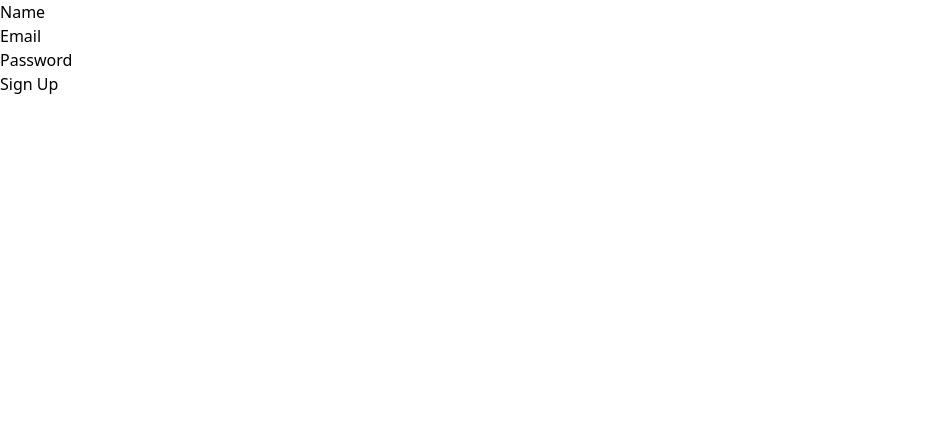
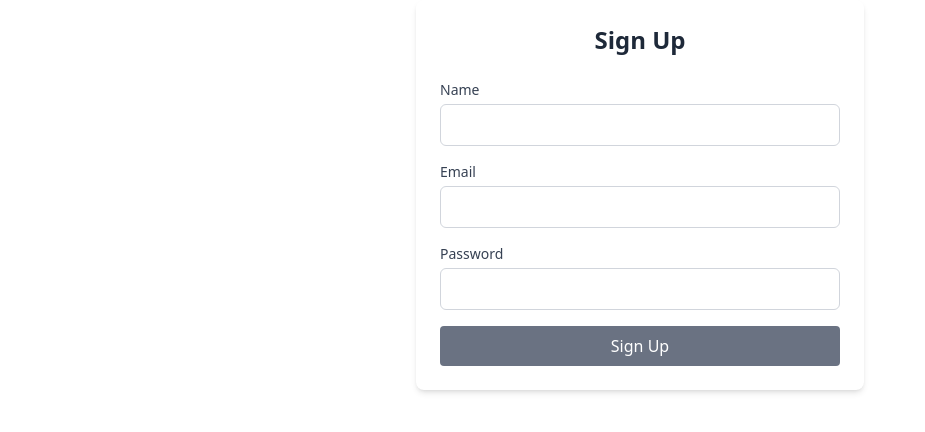
Before and after one commit to KrishPatel101010/Task-Management, a React (Vite) app in the folder client/: page /sign-up in a window 1280 px wide. Shown: the top 432 px of the page, without its empty margins (0-925 px from the left). Built offline with nearby package versions, Linux system fonts and the light colour scheme; no server answers.

Commit message:
Add reusable UI components

```diff
--- /dev/null
+++ b/client/src/components/Alert.tsx
@@ -0,0 +1,22 @@
+import React from "react";
+
+interface AlertProps {
+  type: "success" | "error" | "info";
+  message: string;
+}
+
+const Alert: React.FC<AlertProps> = ({ type, message }) => {
+  const alertClasses = {
+    success: "bg-green-100 text-green-700 border-green-500",
+    error: "bg-red-100 text-red-700 border-red-500",
+    info: "bg-blue-100 text-blue-700 border-blue-500",
+  };
+
+  return (
+    <div className={`p-3 rounded-md border-l-4 ${alertClasses[type]}`}>
+      {message}
+    </div>
+  );
+};
+
+export default Alert;
--- /dev/null
+++ b/client/src/components/Button.tsx
@@ -0,0 +1,33 @@
+import React from "react";
+
+interface ButtonProps extends React.ButtonHTMLAttributes<HTMLButtonElement> {
+  variant?: "primary" | "secondary" | "danger";
+  children: React.ReactNode;
+}
+
+const Button: React.FC<ButtonProps> = ({
+  variant = "primary",
+  children,
+  className = "",
+  ...props
+}) => {
+  const baseClasses =
+    "px-4 py-2 rounded transition-colors font-medium focus:outline-none focus:ring-2";
+
+  const variantClasses = {
+    primary: "bg-blue-500 hover:bg-blue-600 text-white focus:ring-blue-500",
+    secondary: "bg-gray-500 hover:bg-gray-600 text-white focus:ring-gray-500",
+    danger: "bg-red-500 hover:bg-red-600 text-white focus:ring-red-500",
+  };
+
+  return (
+    <button
+      className={`${baseClasses} ${variantClasses[variant]} ${className}`}
+      {...props}
+    >
+      {children}
+    </button>
+  );
+};
+
+export default Button;
--- /dev/null
+++ b/client/src/components/Card.tsx
@@ -0,0 +1,16 @@
+import React from "react";
+
+interface CardProps {
+  children: React.ReactNode;
+  className?: string;
+}
+
+const Card: React.FC<CardProps> = ({ children, className = "" }) => {
+  return (
+    <div className={`bg-white shadow-md rounded-lg p-6 ${className}`}>
+      {children}
+    </div>
+  );
+};
+
+export default Card;
--- /dev/null
+++ b/client/src/components/Input.tsx
@@ -0,0 +1,23 @@
+import React from "react";
+
+interface InputProps extends React.InputHTMLAttributes<HTMLInputElement> {
+  label?: string;
+}
+
+const Input: React.FC<InputProps> = ({ label, className = "", ...props }) => {
+  const inputClasses =
+    "w-full p-2 border border-gray-300 rounded-md focus:outline-none focus:ring-2 focus:ring-blue-500";
+
+  return (
+    <div className="mb-4">
+      {label && (
+        <label className="block text-sm font-medium text-gray-700 mb-1">
+          {label}
+        </label>
+      )}
+      <input className={`${inputClasses} ${className}`} {...props} />
+    </div>
+  );
+};
+
+export default Input;
--- /dev/null
+++ b/client/src/components/Select.tsx
@@ -0,0 +1,35 @@
+import React from "react";
+
+interface SelectProps extends React.SelectHTMLAttributes<HTMLSelectElement> {
+  label?: string;
+  options: { value: string; label: string }[];
+}
+
+const Select: React.FC<SelectProps> = ({
+  label,
+  options,
+  className = "",
+  ...props
+}) => {
+  const selectClasses =
+    "w-full p-2 border border-gray-300 rounded-md focus:outline-none focus:ring-2 focus:ring-blue-500";
+
+  return (
+    <div className="mb-4">
+      {label && (
+        <label className="block text-sm font-medium text-gray-700 mb-1">
+          {label}
+        </label>
+      )}
+      <select className={`${selectClasses} ${className}`} {...props}>
+        {options.map((option) => (
+          <option key={option.value} value={option.value}>
+            {option.label}
+          </option>
+        ))}
+      </select>
+    </div>
+  );
+};
+
+export default Select;
--- /dev/null
+++ b/client/src/components/TaskItem.tsx
@@ -0,0 +1,42 @@
+import React from "react";
+import type { TaskResponse } from "../types/task";
+import Button from "../components/Button";
+
+interface TaskItemProps {
+  task: TaskResponse;
+  onEdit: (task: TaskResponse) => void;
+  onDelete: (id: string) => void;
+}
+
+const TaskItem: React.FC<TaskItemProps> = ({ task, onEdit, onDelete }) => {
+  return (
+    <div className="bg-white shadow-md rounded-lg p-4 flex justify-between items-center">
+      <div>
+        <h4 className="text-lg font-semibold text-gray-900">{task.title}</h4>
+        <p className="text-sm text-gray-600">Status: {task.status}</p>
+        {task.description && (
+          <p className="text-sm text-gray-500 mt-1">{task.description}</p>
+        )}
+        {task.dueDate && (
+          <p className="text-sm text-gray-500">
+            Due: {new Date(task.dueDate).toLocaleDateString()}
+          </p>
+        )}
+      </div>
+      <div className="flex space-x-2">
+        <Button type="button" onClick={() => onEdit(task)}>
+          Edit
+        </Button>
+        <Button
+          type="button"
+          variant="danger"
+          onClick={() => onDelete(task._id)}
+        >
+          Delete
+        </Button>
+      </div>
+    </div>
+  );
+};
+
+export default TaskItem;
--- /dev/null
+++ b/client/src/components/Textarea.tsx
@@ -0,0 +1,27 @@
+import React from "react";
+
+interface TextareaProps extends React.TextareaHTMLAttributes<HTMLTextAreaElement> {
+  label?: string;
+}
+
+const Textarea: React.FC<TextareaProps> = ({
+  label,
+  className = "",
+  ...props
+}) => {
+  const textareaClasses =
+    "w-full p-2 border border-gray-300 rounded-md focus:outline-none focus:ring-2 focus:ring-blue-500";
+
+  return (
+    <div className="mb-4">
+      {label && (
+        <label className="block text-sm font-medium text-gray-700 mb-1">
+          {label}
+        </label>
+      )}
+      <textarea className={`${textareaClasses} ${className}`} {...props} />
+    </div>
+  );
+};
+
+export default Textarea;
--- a/client/src/modules/auth/components/Login.tsx
+++ b/client/src/modules/auth/components/Login.tsx
@@ -1,6 +1,10 @@
 import { useState } from "react";
 import type { LoginRequest } from "../../../types/auth";
 import { login } from "../api/authAPI";
+import Button from "../../../components/Button";
+import Input from "../../../components/Input";
+import Alert from "../../../components/Alert";
+import Card from "../../../components/Card";
 
 export default function Login() {
   const [formData, setFormData] = useState<LoginRequest>({
@@ -25,17 +29,35 @@ export default function Login() {
   }
 
   return (
-    <>
-      <form onSubmit={handleSubmit}>
-        <label htmlFor="email">Email : </label>
-        <input onChange={handleChange} type="email" name="email" />
-        <br />
-        <label htmlFor="password">Password : </label>
-        <input onChange={handleChange} type="password" name="password" />
-        <br />
-        <button type="submit">Login</button>
-        {message ? <p>{message}</p> : <p>{errorMessage}</p>}
-      </form>
-    </>
+    <div className="max-w-md mx-auto">
+      <Card>
+        <h2 className="text-2xl font-bold text-gray-800 mb-6 text-center">
+          Login
+        </h2>
+        <form onSubmit={handleSubmit} className="space-y-4">
+          <Input
+            label="Email"
+            name="email"
+            type="email"
+            value={formData.email}
+            onChange={handleChange}
+            required
+          />
+          <Input
+            label="Password"
+            name="password"
+            type="password"
+            value={formData.password}
+            onChange={handleChange}
+            required
+          />
+          <Button type="submit" className="w-full">
+            Login
+          </Button>
+        </form>
+        {message && <Alert type="success" message={message} />}
+        {errorMessage && <Alert type="error" message={errorMessage} />}
+      </Card>
+    </div>
   );
 }
--- a/client/src/modules/auth/components/SignUp.tsx
+++ b/client/src/modules/auth/components/SignUp.tsx
@@ -1,6 +1,10 @@
 import React, { useState } from "react";
 import { signUp } from "../api/authAPI";
 import { type SignUpRequest } from "../../../types/auth";
+import Button from "../../../components/Button";
+import Input from "../../../components/Input";
+import Alert from "../../../components/Alert";
+import Card from "../../../components/Card";
 
 export default function SignUp() {
   const [formData, setFormData] = useState<SignUpRequest>({
@@ -26,28 +30,43 @@ export default function SignUp() {
   }
 
   return (
-    <>
-      <form onSubmit={handleSubmit}>
-        <label htmlFor="name">Name</label>
-        <input onChange={handleChange} type="text" name="name" />
-        <br />
-
-        <label htmlFor="email">Email</label>
-        <input onChange={handleChange} type="email" name="email" required />
-        <br />
-
-        <label htmlFor="password">Password</label>
-        <input
-          onChange={handleChange}
-          type="password"
-          name="password"
-          required
-        />
-        <br />
-
-        <button type="submit">Sign Up</button>
-        {message ? <p>{message}</p> : <p>{errorMessage}</p>}
-      </form>
-    </>
+    <div className="max-w-md mx-auto">
+      <Card>
+        <h2 className="text-2xl font-bold text-gray-800 mb-6 text-center">
+          Sign Up
+        </h2>
+        <form onSubmit={handleSubmit} className="space-y-4">
+          <Input
+            label="Name"
+            name="name"
+            type="text"
+            value={formData.name}
+            onChange={handleChange}
+            required
+          />
+          <Input
+            label="Email"
+            name="email"
+            type="email"
+            value={formData.email}
+            onChange={handleChange}
+            required
+          />
+          <Input
+            label="Password"
+            name="password"
+            type="password"
+            value={formData.password}
+            onChange={handleChange}
+            required
+          />
+          <Button type="submit" className="w-full" variant="secondary">
+            Sign Up
+          </Button>
+        </form>
+        {message && <Alert type="success" message={message} />}
+        {errorMessage && <Alert type="error" message={errorMessage} />}
+      </Card>
+    </div>
   );
 }
```
Also changed, not shown: client/src/components/index.ts (added, +7 -0 lines), client/src/modules/tasks/components/TaskForm.tsx (+33 -44 lines), client/src/modules/tasks/components/TaskList.tsx (+9 -37 lines).
